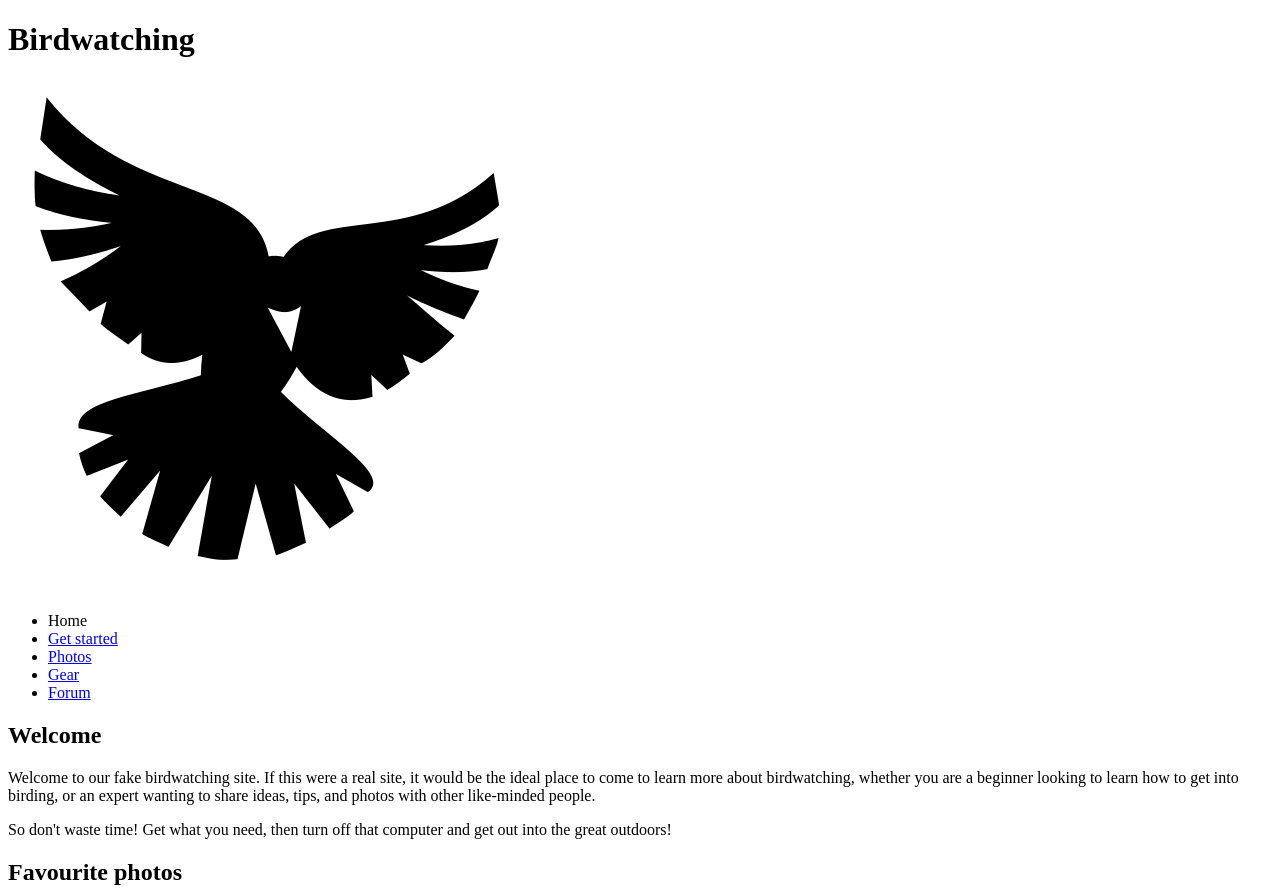
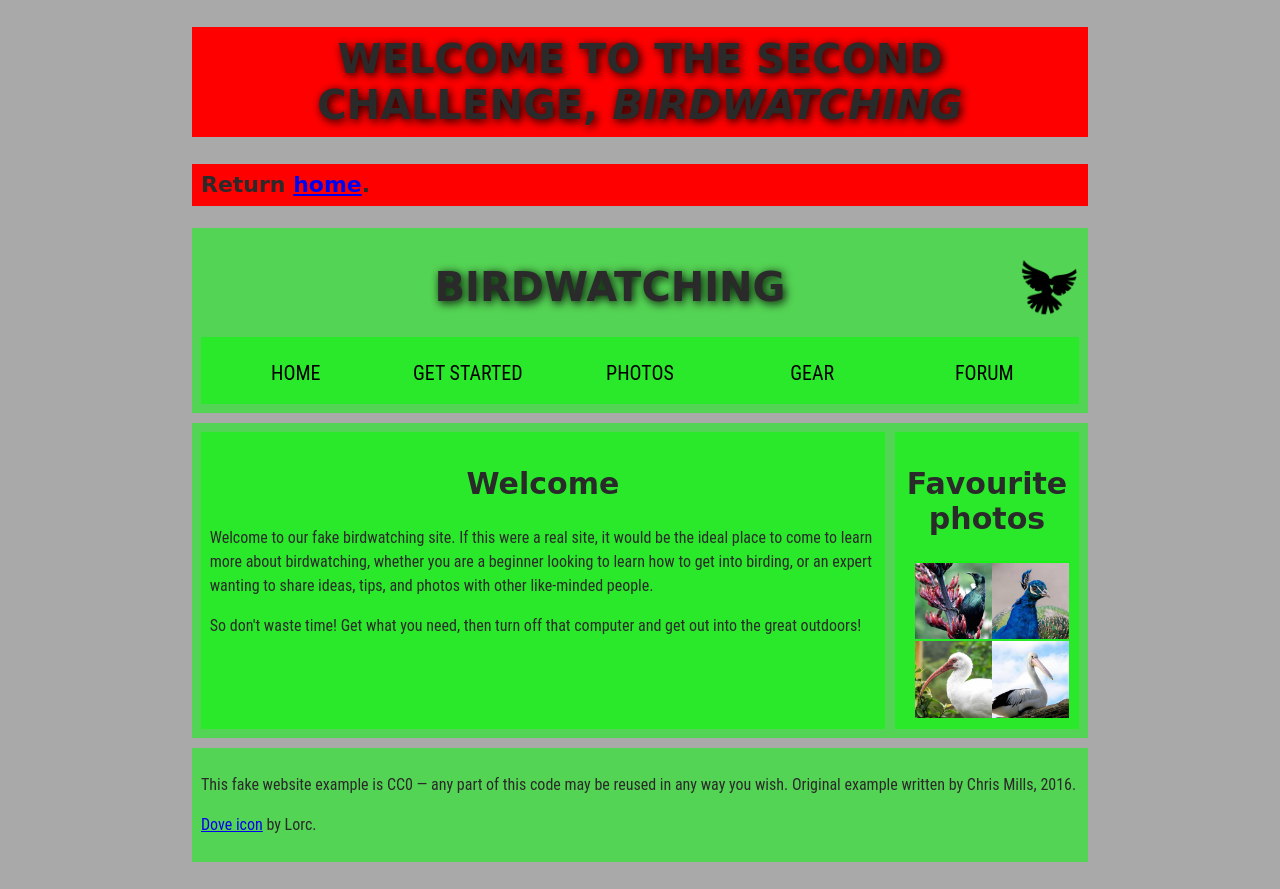
Before and after one commit to johan253/html-tutorial, a plain HTML site: page second.html in a window 1280 px wide. Shown: the top 889 px of the page. After the commit the page ends 862 px from the top, so only its background shows below. Drawn offline with Linux system fonts and the light colour scheme.

Commit message:
Made necessary HTML changes to challenge 2

```diff
--- a/second.html
+++ b/second.html
@@ -1,21 +1,22 @@
 <!DOCTYPE html>
-<html lang="en">
+<html>
   <head>
     <meta charset="utf-8">
     <title>Birdwatching</title>
-    <link href="https://fonts.googleapis.com/css?family=Roboto+Condensed:300%7CCinzel+Decorative:700" rel="stylesheet">
-
+	  <link rel="stylesheet" href="style.css">
     <!--[if lt IE 9]>
       <script src="https://cdnjs.cloudflare.com/ajax/libs/html5shiv/3.7.3/html5shiv.js"></script>
     <![endif]-->
   </head>
 
   <body>
+    <h1>Welcome to the second challenge, <em>Birdwatching</em></h1>
+    <h3>Return <a href="index.html">home</a>.</h3>
+    <header>
+      <h1>Birdwatching</h1>
+      <img src="public/dove.png" alt="a simple dove logo">
 
-      <h1>Birdwatching</h1>
-      <img src="dove.png" alt="a simple dove logo">
-
-
+      <nav>
         <ul>
           <li><span>Home</span></li>
           <li><a href="#">Get started</a></li>
@@ -23,25 +24,30 @@
           <li><a href="#">Gear</a></li>
           <li><a href="#">Forum</a></li>
         </ul>
-
-
+      </nav>
+    </header>
+	  <main>
+	    <article>
         <h2>Welcome</h2>
 
         <p>Welcome to our fake birdwatching site. If this were a real site, it would be the ideal place to come to learn more about birdwatching, whether you are a beginner looking to learn how to get into birding, or an expert wanting to share ideas, tips, and photos with other like-minded people.</p>
 
         <p>So don't waste time! Get what you need, then turn off that computer and get out into the great outdoors!</p>
-
+	    </article>
+      <aside>
         <h2>Favourite photos</h2>
-
-      <a href="favorite-1.jpg"><img src="favorite-1_th.jpg" alt="Small black bird, black claws, long black slender beak, links to larger version of the image"></a>
-      <a href="favorite-2.jpg"><img src="favorite-2_th.jpg" alt="Top half of a pretty bird with bright blue plumage on neck, light colored beak, blue headdress, links to larger version of the image"></a>
-      <a href="favorite-3.jpg"><img src="favorite-3_th.jpg" alt="Top half of a large bird with white plumage, very long curved narrow light colored break, links to larger version of the image"></a>
-      <a href="favorite-4.jpg"><img src="favorite-4_th.jpg" alt="Large bird, mostly white plumage with black plumage on back and rear, long straight white beak, links to larger version of the image"></a>
-
-
+        <aside>
+          <a href="public/favorite-1.jpg"><img src="public/favorite-1_th.jpg" alt="Small black bird, black claws, long black slender beak, links to larger version of the image"></a>
+          <a href="public/favorite-2.jpg"><img src="public/favorite-2_th.jpg" alt="Top half of a pretty bird with bright blue plumage on neck, light colored beak, blue headdress, links to larger version of the image"></a>
+          <a href="public/favorite-3.jpg"><img src="public/favorite-3_th.jpg" alt="Top half of a large bird with white plumage, very long curved narrow light colored break, links to larger version of the image"></a>
+          <a href="public/favorite-4.jpg"><img src="public/favorite-4_th.jpg" alt="Large bird, mostly white plumage with black plumage on back and rear, long straight white beak, links to larger version of the image"></a>
+        </aside>
+      </aside>
+    </main>
+    <footer>
       <p>This fake website example is CC0 — any part of this code may be reused in any way you wish. Original example written by Chris Mills, 2016.</p>
 
       <p><a href="http://game-icons.net/lorc/originals/dove.html">Dove icon</a> by Lorc.</p>
-
+    </footer>
   </body>
 </html>
```
Also changed, not shown: index.html (+1 -0 lines). Lines whose indentation alone changed are shown as unchanged.
